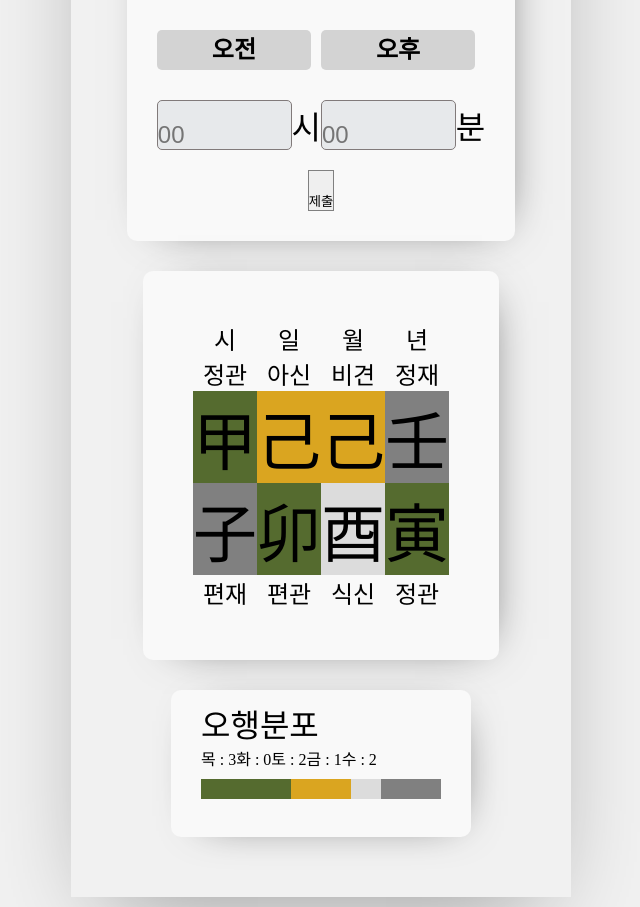
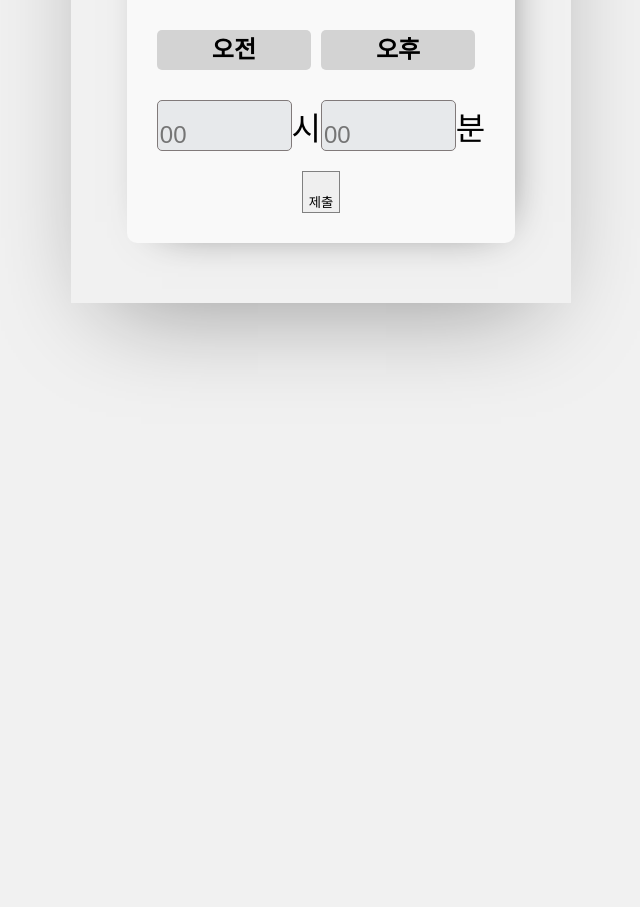
Before and after one commit to seni95/askLuck, a React (Create React App) app: page / in a window 1280 px wide. Shown: the part 303-1210 px from the top of the page, without its empty margins (319-959 px from the left). After the commit the page ends 800 px from the top, so only its background shows below. Built offline with nearby package versions, Linux system fonts and the light colour scheme; a web font is replaced by a local one.

Commit message:
add calDecades function

```diff
--- a/src/App.js
+++ b/src/App.js
@@ -15,13 +15,13 @@ function App() {
   }
 
 
-  const [selectedYear , setSelectedYear] = useState(today.year);
-  const [selectedMonth , setSelectedMonth] = useState(today.month-1);
-  const [selectedDay , setSelectedDay] = useState(today.date);
-  const [selectedTime , setSelectedTime] = useState("00:00");
+  const [selectedYear , setSelectedYear] = useState();
+  const [selectedMonth , setSelectedMonth] = useState();
+  const [selectedDay , setSelectedDay] = useState();
+  const [selectedTime , setSelectedTime] = useState();
+  const [selectedGender, setSelectedGender] = useState();
 
-
-  const onAdd = (year,month,day,time)=>{
+  const onAdd = (year,month,day,time,gender)=>{
     setSelectedYear(year);
     //그냥 month로 넣었을땐 왜 갑자만 뜬거임..?
     // setSelectedMonth(month);
@@ -29,25 +29,41 @@ function App() {
     setSelectedMonth(month-1);
     setSelectedDay(day);
     setSelectedTime(time);
+    setSelectedGender(gender);
 
   }
 
   return (
     <div className="App">
     <Header></Header>
-    <InputBirthday onAdd={onAdd}></InputBirthday>
+
+    {
+selectedYear&& (
+<>
+
+
 <FourPillarViewer
 selectedYear = {selectedYear}
 selectedMonth={selectedMonth}
 selectedDay ={selectedDay}
 selectedTime={selectedTime}
 ></FourPillarViewer>
+
 <Analysis
 selectedYear = {selectedYear}
 selectedMonth={selectedMonth}
 selectedDay ={selectedDay}
 selectedTime={selectedTime}
+selectedGender={selectedGender}
 ></Analysis>
+
+</>
+)
+    }
+
+    <InputBirthday onAdd={onAdd}></InputBirthday>
+
+
     </div>
   );
 }
--- a/src/components/analysis/analysis.jsx
+++ b/src/components/analysis/analysis.jsx
@@ -1,7 +1,9 @@
 import React from 'react'
 import styles from './analysis.module.css'
 import CalFiveElements from './analysis_logic/cal_five_elements';
+import CalculateDecades from './calculate_decades/calculate_decades';
 import Logic from '../logic/logic';
+
 
 const Analysis = (props) => {
 
@@ -12,7 +14,7 @@ const Analysis = (props) => {
     const selectedDay = props.selectedDay;
     // const selectedTime = "09:50"
     const selectedTime = props.selectedTime;
-
+    const selectedGender = props.selectedGender;
     // const show = parseInt(props.selectedMonth);
 
     // const selectedYear = 2022;
@@ -46,6 +48,18 @@ const Analysis = (props) => {
             timeSky={timeSky}
             timeGround={timeGround}
         ></CalFiveElements>
+
+        <CalculateDecades
+         yearSky={yearSky}
+         yearGround={yearGround}
+         monthSky={monthSky}
+         monthGround={monthGround}
+         daySky={daySky}
+         dayGround={dayGround}
+         timeSky={timeSky}
+         timeGround={timeGround}
+         selectedGender={selectedGender}
+        ></CalculateDecades>
     </div>
   )
 }
--- a/src/components/analysis/analysis_logic/cal_five_elements.jsx
+++ b/src/components/analysis/analysis_logic/cal_five_elements.jsx
@@ -63,11 +63,11 @@ const CalFiveElements = (props) => {
         }
         return (
             <div className={styles.result}>
-            <p>목 : {tree.count}</p>
-            <p>화 : {fire.count}</p>
-            <p>토 : {earth.count}</p>
-            <p>금 : {gold.count}</p>
-            <p>수 : {water.count} </p>
+            <p>목: {tree.count}</p>
+            <p>화: {fire.count}</p>
+            <p>토: {earth.count}</p>
+            <p>금: {gold.count}</p>
+            <p>수: {water.count} </p>
             </div>
         )
 
@@ -108,10 +108,12 @@ const CalFiveElements = (props) => {
 
 
   return (
-<div>
-{returnFiveElementsResult()}
-
-   {returnFiveElementsTable()}
+<div className={styles.container}>
+    <div className={styles.textResult}>
+{returnFiveElementsResult()}</div>
+<div className={styles.tableResult}>
+{returnFiveElementsTable()}
+</div>
 </div>
     )
 }
--- a/src/components/analysis/analysis_logic/cal_five_elements.module.css
+++ b/src/components/analysis/analysis_logic/cal_five_elements.module.css
@@ -1,15 +1,20 @@
-*{
-    padding:0;
-    margin:0;
-    border:none;
+.container *{
+    padding: 0;
+    margin: 0;
 }
 
 .result{
     display: flex;
     flex-direction: row;
 }
+
+.textResult *v,.tableResult *{
+
+}
+
 p{
     font-size: 1rem;
+    padding-right: 5px;
 }
 
 .showElements{
--- /dev/null
+++ b/src/components/analysis/calculate_decades/calculate_decades.jsx
@@ -0,0 +1,47 @@
+import React from 'react'
+import Data from '../../data/data'
+
+const CalculateDecades = (props) => {
+
+
+    const data = new Data();
+
+  const gender=props.selectedGender;
+  const yearSky = props.yearSky;
+    const monthSky = props.monthSky;
+    const monthGround = props.monthGround;
+
+    const monthSkyIndex = data.sky.findIndex(i=>i.name==monthSky.name);
+
+    let decadesSkyArr = [];
+
+    const returnDecadesSky = () =>{
+        console.log(monthSky);
+        console.log(monthSkyIndex);
+
+        if(gender=="남자"){
+
+            if(yearSky.sign=="양"){
+              //순행해야합니다.
+
+
+            }else if(yearSky.sign=="음"){
+                console.log("역행");
+            }
+
+        }else if(gender=="여자"){
+
+        }
+
+
+        return decadesSkyArr;
+    }
+
+ return (
+  <div>
+{returnDecadesSky()}
+  </div>
+  )
+}
+
+export default CalculateDecades
--- a/src/components/input_birthday/input_birthday.jsx
+++ b/src/components/input_birthday/input_birthday.jsx
@@ -11,10 +11,10 @@ const InputBirthday = (props) => {
     date: new Date().getDate()
   }
 
-  const [selectedYear, setSelectedYear] = useState(today.year);
-  const [selectedMonth, setSelectedMonth] = useState(today.month);
-  const [selectedDay, setSelectedDay] = useState(today.date);
-  const dateTotalCount = new Date(selectedYear, selectedMonth, 0).getDate();
+  const [selectedYear, setSelectedYear] = useState();
+  const [selectedMonth, setSelectedMonth] = useState();
+  const [selectedDay, setSelectedDay] = useState();
+  const dateTotalCount = new Date(2022, 8, 0).getDate();
   const [selectedGender,setSelectedGender] =useState();
   const [selectedAmPm,setSelectedAmPm] =useState();
 
@@ -166,9 +166,10 @@ const InputBirthday = (props) => {
     const day = inputDay.current.value;
     const month = inputMonth.current.value;
     const year = inputYear.current.value;
+    const gender = inputGender.current.value;
 
     console.log(inputGender.current.value + "젠더 ");
-    time && props.onAdd(year, month, day, time);
+    time && props.onAdd(year, month, day, time, gender);
 
   }
 
--- a/src/components/result/four_pillar_viewer.module.css
+++ b/src/components/result/four_pillar_viewer.module.css
@@ -7,6 +7,7 @@
     position: relative;
     background: #f9f9f9;
     margin: auto;
+    margin-top:50px;
     padding: 50px;
     border-radius: 10px;
     box-shadow: 9px 5px 45px -26px rgba(0,0,0,0.75);
@@ -43,7 +44,9 @@
 .blue{
     background-color: gold;
 }
+.red{
 
+}
 span{
     text-align: center;
 }
```
Also changed, not shown: src/components/analysis/calculate_decades/calculate_decades.module.css (added). Lines whose indentation alone changed are shown as unchanged.
